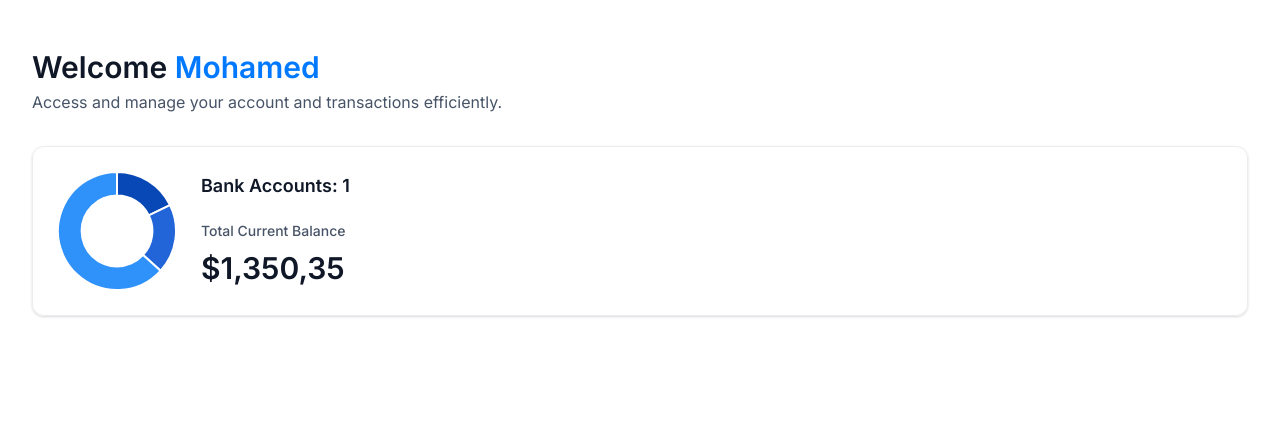
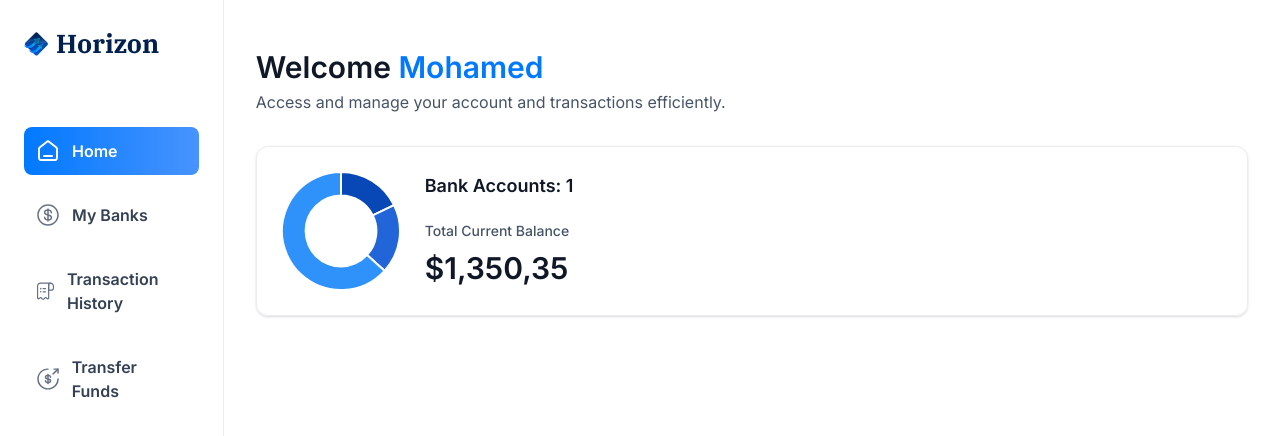
Before and after one commit to fasdjkherig/online-banking-platform, a Next.js app: page / in a window 1280 px wide. Shown: the top 436 px of the page. Built offline with nearby package versions, Linux system fonts and the light colour scheme.

Commit message:
create left sidebar

```diff
--- a/app/(root)/layout.tsx
+++ b/app/(root)/layout.tsx
@@ -1,7 +1,26 @@
+import Sidebar from "@/components/Sidebar";
+import Image from "next/image";
+import MobileNav from "@/components/MobileNav";
 export default function RootLayout({
   children,
 }: Readonly<{
   children: React.ReactNode;
 }>) {
-  return <main className="flex h-screen w-full font-inter">{children}</main>;
+  const loggedIn = { firstName: "Mohamed", lastName: "Hany" };
+
+  return (
+    <main className="flex h-screen w-full font-inter">
+      <Sidebar user={loggedIn} />
+
+      <div className="flex size-full flex-col">
+        <div className="root-layout">
+          <Image src="/icons/logo.svg" width={30} height={30} alt="logo" />
+          <div>
+            <MobileNav user={loggedIn} />
+          </div>
+        </div>
+        {children}
+      </div>
+    </main>
+  );
 }
--- /dev/null
+++ b/components/Footer.tsx
@@ -0,0 +1,7 @@
+import React from "react";
+
+const Footer = () => {
+  return <div>Footer</div>;
+};
+
+export default Footer;
--- /dev/null
+++ b/components/MobileNav.tsx
@@ -0,0 +1,94 @@
+"use client";
+
+import {
+  Sheet,
+  SheetClose,
+  SheetContent,
+  SheetTrigger,
+} from "@/components/ui/sheet";
+import { sidebarLinks } from "@/constants";
+import { cn } from "@/lib/utils";
+import Image from "next/image";
+import Link from "next/link";
+import { usePathname } from "next/navigation";
+import Footer from "./Footer";
+
+const MobileNav = ({ user }: MobileNavProps) => {
+  const pathname = usePathname();
+  return (
+    <section className="w-fulll max-w-[264px]">
+      <Sheet>
+        <SheetTrigger>
+          <Image
+            src="/icons/hamburger.svg"
+            width={30}
+            height={30}
+            alt="menu"
+            className="cursor-pointer"
+          />
+        </SheetTrigger>
+        <SheetContent side="left" className="border-none bg-white">
+          <Link
+            href="/"
+            className="cursor-pointer flex items-center gap-1 px-4"
+          >
+            <Image
+              src="/icons/logo.svg"
+              width={34}
+              height={34}
+              alt="Horizon logo"
+            />
+            <h1 className="text-26 font-ibm-plex-serif font-bold text-black-1">
+              Horizon
+            </h1>
+          </Link>
+          <div className="mobilenav-sheet">
+            <SheetClose asChild>
+              <nav className="flex h-full flex-col gap-6 pt-16 text-white">
+                {sidebarLinks.map((item) => {
+                  const isActive =
+                    pathname === item.route ||
+                    pathname.startsWith(`${item.route}/`);
+
+                  return (
+                    <SheetClose asChild key={item.route}>
+                      <Link
+                        href={item.route}
+                        key={item.label}
+                        className={cn("mobilenav-sheet_close w-full", {
+                          "bg-bank-gradient": isActive,
+                        })}
+                      >
+                        <Image
+                          src={item.imgURL}
+                          alt={item.label}
+                          width={20}
+                          height={20}
+                          className={cn({
+                            "brightness-[3] invert-0": isActive,
+                          })}
+                        />
+                        <p
+                          className={cn("text-16 font-semibold text-black-2", {
+                            "text-white": isActive,
+                          })}
+                        >
+                          {item.label}
+                        </p>
+                      </Link>
+                    </SheetClose>
+                  );
+                })}
+                USER
+              </nav>
+            </SheetClose>
+
+            {/* <Footer user={user} type="mobile" /> */}
+          </div>
+        </SheetContent>
+      </Sheet>
+    </section>
+  );
+};
+
+export default MobileNav;
--- /dev/null
+++ b/components/PlaidLink.tsx
@@ -0,0 +1,7 @@
+import React from "react";
+
+const PlaidLink = () => {
+  return <div>PlaidLink</div>;
+};
+
+export default PlaidLink;
--- /dev/null
+++ b/components/Sidebar.tsx
@@ -0,0 +1,62 @@
+"use client";
+
+import { sidebarLinks } from "@/constants";
+import { cn } from "@/lib/utils";
+import Image from "next/image";
+import Link from "next/link";
+import { usePathname } from "next/navigation";
+import Footer from "./Footer";
+import PlaidLink from "./PlaidLink";
+
+const Sidebar = ({ user }: SiderbarProps) => {
+  const pathname = usePathname();
+  return (
+    <section className="sidebar">
+      <nav className="flex flex-col gap-4">
+        <Link href="/" className="mb-12 cursor-pointer flex items-center gap-2">
+          <Image
+            src="/icons/logo.svg"
+            width={34}
+            height={34}
+            alt="Horizon logo"
+            className="size-[24px] max-xl:size-14"
+          />
+          <h1 className="sidebar-logo">Horizon</h1>
+        </Link>
+
+        {sidebarLinks.map((item) => {
+          const isActive =
+            pathname === item.route || pathname.startsWith(`${item.route}/`);
+
+          return (
+            <Link
+              href={item.route}
+              key={item.label}
+              className={cn("sidebar-link", { "bg-bank-gradient": isActive })}
+            >
+              <div className="relative size-6">
+                <Image
+                  src={item.imgURL}
+                  alt={item.label}
+                  fill
+                  className={cn({
+                    "brightness-[3] invert-0": isActive,
+                  })}
+                />
+              </div>
+              <p className={cn("sidebar-label", { "!text-white": isActive })}>
+                {item.label}
+              </p>
+            </Link>
+          );
+        })}
+
+        {/* <PlaidLink user={user} /> */}
+      </nav>
+
+      {/* <Footer user={user} /> */}
+    </section>
+  );
+};
+
+export default Sidebar;
--- /dev/null
+++ b/components/ui/sheet.tsx
@@ -0,0 +1,140 @@
+"use client"
+
+import * as React from "react"
+import * as SheetPrimitive from "@radix-ui/react-dialog"
+import { cva, type VariantProps } from "class-variance-authority"
+import { X } from "lucide-react"
+
+import { cn } from "@/lib/utils"
+
+const Sheet = SheetPrimitive.Root
+
+const SheetTrigger = SheetPrimitive.Trigger
+
+const SheetClose = SheetPrimitive.Close
+
+const SheetPortal = SheetPrimitive.Portal
+
+const SheetOverlay = React.forwardRef<
+  React.ElementRef<typeof SheetPrimitive.Overlay>,
+  React.ComponentPropsWithoutRef<typeof SheetPrimitive.Overlay>
+>(({ className, ...props }, ref) => (
+  <SheetPrimitive.Overlay
+    className={cn(
+      "fixed inset-0 z-50 bg-black/80  data-[state=open]:animate-in data-[state=closed]:animate-out data-[state=closed]:fade-out-0 data-[state=open]:fade-in-0",
+      className
+    )}
+    {...props}
+    ref={ref}
+  />
+))
+SheetOverlay.displayName = SheetPrimitive.Overlay.displayName
+
+const sheetVariants = cva(
+  "fixed z-50 gap-4 bg-background p-6 shadow-lg transition ease-in-out data-[state=open]:animate-in data-[state=closed]:animate-out data-[state=closed]:duration-300 data-[state=open]:duration-500",
+  {
+    variants: {
+      side: {
+        top: "inset-x-0 top-0 border-b data-[state=closed]:slide-out-to-top data-[state=open]:slide-in-from-top",
+        bottom:
+          "inset-x-0 bottom-0 border-t data-[state=closed]:slide-out-to-bottom data-[state=open]:slide-in-from-bottom",
+        left: "inset-y-0 left-0 h-full w-3/4 border-r data-[state=closed]:slide-out-to-left data-[state=open]:slide-in-from-left sm:max-w-sm",
+        right:
+          "inset-y-0 right-0 h-full w-3/4  border-l data-[state=closed]:slide-out-to-right data-[state=open]:slide-in-from-right sm:max-w-sm",
+      },
+    },
+    defaultVariants: {
+      side: "right",
+    },
+  }
+)
+
+interface SheetContentProps
+  extends React.ComponentPropsWithoutRef<typeof SheetPrimitive.Content>,
+    VariantProps<typeof sheetVariants> {}
+
+const SheetContent = React.forwardRef<
+  React.ElementRef<typeof SheetPrimitive.Content>,
+  SheetContentProps
+>(({ side = "right", className, children, ...props }, ref) => (
+  <SheetPortal>
+    <SheetOverlay />
+    <SheetPrimitive.Content
+      ref={ref}
+      className={cn(sheetVariants({ side }), className)}
+      {...props}
+    >
+      {children}
+      <SheetPrimitive.Close className="absolute right-4 top-4 rounded-sm opacity-70 ring-offset-background transition-opacity hover:opacity-100 focus:outline-none focus:ring-2 focus:ring-ring focus:ring-offset-2 disabled:pointer-events-none data-[state=open]:bg-secondary">
+        <X className="h-4 w-4" />
+        <span className="sr-only">Close</span>
+      </SheetPrimitive.Close>
+    </SheetPrimitive.Content>
+  </SheetPortal>
+))
+SheetContent.displayName = SheetPrimitive.Content.displayName
+
+const SheetHeader = ({
+  className,
+  ...props
+}: React.HTMLAttributes<HTMLDivElement>) => (
+  <div
+    className={cn(
+      "flex flex-col space-y-2 text-center sm:text-left",
+      className
+    )}
+    {...props}
+  />
+)
+SheetHeader.displayName = "SheetHeader"
+
+const SheetFooter = ({
+  className,
+  ...props
+}: React.HTMLAttributes<HTMLDivElement>) => (
+  <div
+    className={cn(
+      "flex flex-col-reverse sm:flex-row sm:justify-end sm:space-x-2",
+      className
+    )}
+    {...props}
+  />
+)
+SheetFooter.displayName = "SheetFooter"
+
+const SheetTitle = React.forwardRef<
+  React.ElementRef<typeof SheetPrimitive.Title>,
+  React.ComponentPropsWithoutRef<typeof SheetPrimitive.Title>
+>(({ className, ...props }, ref) => (
+  <SheetPrimitive.Title
+    ref={ref}
+    className={cn("text-lg font-semibold text-foreground", className)}
+    {...props}
+  />
+))
+SheetTitle.displayName = SheetPrimitive.Title.displayName
+
+const SheetDescription = React.forwardRef<
+  React.ElementRef<typeof SheetPrimitive.Description>,
+  React.ComponentPropsWithoutRef<typeof SheetPrimitive.Description>
+>(({ className, ...props }, ref) => (
+  <SheetPrimitive.Description
+    ref={ref}
+    className={cn("text-sm text-muted-foreground", className)}
+    {...props}
+  />
+))
+SheetDescription.displayName = SheetPrimitive.Description.displayName
+
+export {
+  Sheet,
+  SheetPortal,
+  SheetOverlay,
+  SheetTrigger,
+  SheetClose,
+  SheetContent,
+  SheetHeader,
+  SheetFooter,
+  SheetTitle,
+  SheetDescription,
+}
--- a/package.json
+++ b/package.json
@@ -9,6 +9,7 @@
     "lint": "next lint"
   },
   "dependencies": {
+    "@radix-ui/react-dialog": "^1.0.5",
     "@radix-ui/react-slot": "^1.0.2",
     "chart.js": "^4.4.3",
     "class-variance-authority": "^0.7.0",
```
Also changed, not shown: 1 other file (tests, documents, lock files or other folders).
